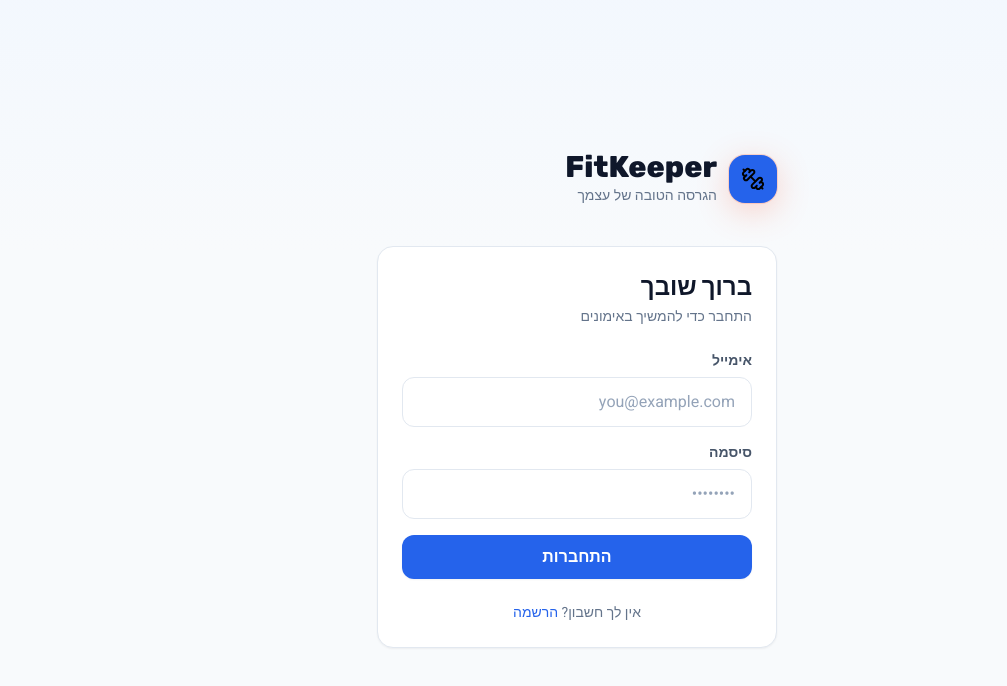
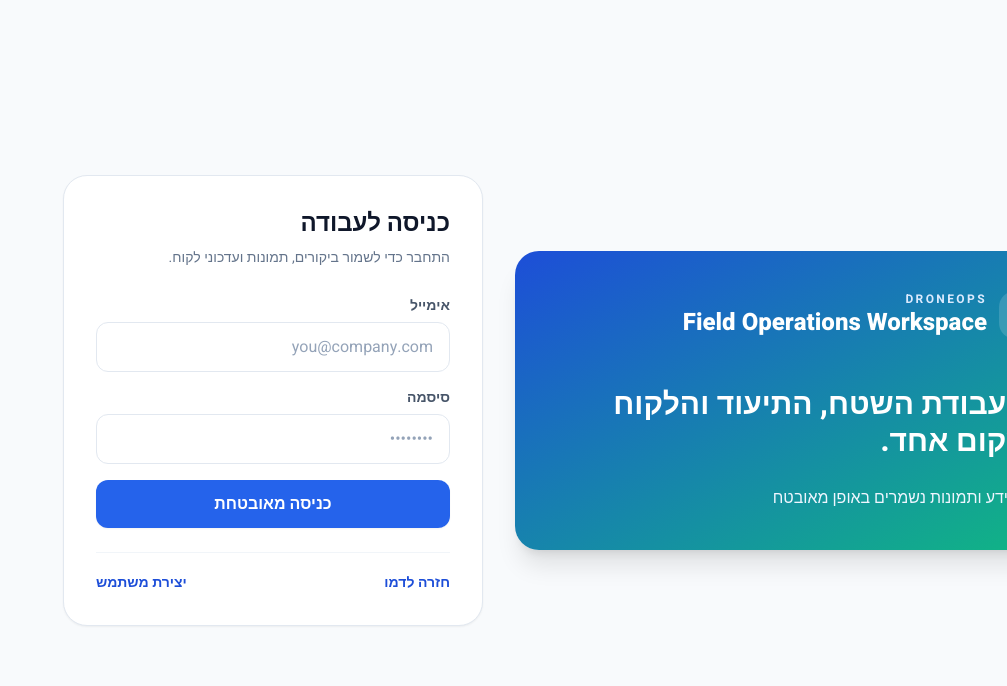
Before and after one commit to ashalem1660-hash/fitkeeper, a Next.js app: page /auth/login in a window 1280 px wide. Shown: the top 686 px of the page, without its empty margins (273-1280 px from the left). Built offline with nearby package versions, Linux system fonts and the light colour scheme.

Commit message:
Brand login screen for DroneOps operations workspace

```diff
--- a/app/auth/login/page.tsx
+++ b/app/auth/login/page.tsx
@@ -1,6 +1,6 @@
 import Link from "next/link";
 import { login } from "../actions";
-import { Dumbbell } from "lucide-react";
+import { Compass, ShieldCheck } from "lucide-react";
 
 export default async function LoginPage({
   searchParams,
@@ -9,72 +9,31 @@ export default async function LoginPage({
 }) {
   const { error } = await searchParams;
   return (
-    <main className="min-h-dvh flex flex-col justify-center px-6 py-10 max-w-md mx-auto">
-      <div className="flex items-center gap-3 mb-10 animate-fade-in">
-        <div className="w-12 h-12 rounded-2xl bg-accent flex items-center justify-center shadow-glow">
-          <Dumbbell className="w-6 h-6 text-black" />
-        </div>
-        <div>
-          <h1 className="font-display text-3xl font-extrabold leading-none">
-            FitKeeper
-          </h1>
-          <p className="text-muted text-sm mt-1">הגרסה הטובה של עצמך</p>
-        </div>
-      </div>
-
-      <div className="card p-6 animate-fade-in">
-        <h2 className="font-display text-2xl font-bold mb-1">ברוך שובך</h2>
-        <p className="text-muted text-sm mb-6">התחבר כדי להמשיך באימונים</p>
-
-        {error && (
-          <div className="mb-4 p-3 rounded-xl bg-danger/15 border border-danger/30 text-danger text-sm">
-            {error === "Invalid login credentials"
-              ? "אימייל או סיסמה שגויים"
-              : error}
+    <main className="min-h-dvh bg-slate-50 px-5 py-8 text-slate-900">
+      <div className="mx-auto grid min-h-[calc(100dvh-4rem)] max-w-5xl items-center gap-8 lg:grid-cols-[1fr_420px]">
+        <section className="hidden rounded-3xl bg-gradient-to-br from-blue-700 to-emerald-500 p-10 text-white shadow-xl lg:block">
+          <div className="mb-12 flex items-center gap-3">
+            <div className="rounded-2xl bg-white/15 p-3"><Compass /></div>
+            <div><p className="text-xs font-bold tracking-[0.2em] text-blue-100">DRONEOPS</p><h1 className="text-2xl font-extrabold">Field Operations Workspace</h1></div>
           </div>
-        )}
-
-        <form action={login} className="space-y-4">
-          <div>
-            <label className="label" htmlFor="email">
-              אימייל
-            </label>
-            <input
-              id="email"
-              name="email"
-              type="email"
-              required
-              dir="ltr"
-              className="input text-right"
-              placeholder="you@example.com"
-            />
+          <h2 className="max-w-md text-3xl font-extrabold leading-tight">כל עבודת השטח, התיעוד והלקוח במקום אחד.</h2>
+          <p className="mt-6 flex items-center gap-2 text-blue-50"><ShieldCheck className="h-5 w-5" /> מידע ותמונות נשמרים באופן מאובטח</p>
+        </section>
+        <section className="rounded-3xl border border-slate-200 bg-white p-6 shadow-sm sm:p-8">
+          <div className="mb-7 flex items-center gap-3 lg:hidden">
+            <div className="rounded-2xl bg-gradient-to-br from-blue-600 to-emerald-500 p-3 text-white"><Compass /></div>
+            <div><p className="text-xs font-bold tracking-[0.18em] text-blue-600">DRONEOPS</p><h1 className="font-extrabold">מערכת תפעול שטח</h1></div>
           </div>
-          <div>
-            <label className="label" htmlFor="password">
-              סיסמה
-            </label>
-            <input
-              id="password"
-              name="password"
-              type="password"
-              required
-              minLength={6}
-              dir="ltr"
-              className="input text-right"
-              placeholder="••••••••"
-            />
-          </div>
-          <button type="submit" className="btn-primary w-full">
-            התחברות
-          </button>
-        </form>
-
-        <p className="text-center text-sm text-muted mt-6">
-          אין לך חשבון?{" "}
-          <Link href="/auth/signup" className="text-accent font-medium">
-            הרשמה
-          </Link>
-        </p>
+          <h2 className="text-2xl font-extrabold">כניסה לעבודה</h2>
+          <p className="mt-2 text-sm text-slate-500">התחבר כדי לשמור ביקורים, תמונות ועדכוני לקוח.</p>
+          {error && <div className="mt-5 rounded-xl border border-red-100 bg-red-50 p-3 text-sm font-semibold text-red-700">{error === "Invalid login credentials" ? "אימייל או סיסמה שגויים" : error}</div>}
+          <form action={login} className="mt-7 space-y-4">
+            <div><label className="label" htmlFor="email">אימייל</label><input id="email" name="email" type="email" required dir="ltr" className="input text-right" placeholder="you@company.com" /></div>
+            <div><label className="label" htmlFor="password">סיסמה</label><input id="password" name="password" type="password" required minLength={6} dir="ltr" className="input text-right" placeholder="••••••••" /></div>
+            <button type="submit" className="btn-primary w-full py-3">כניסה מאובטחת</button>
+          </form>
+          <div className="mt-6 flex items-center justify-between border-t border-slate-100 pt-5 text-sm"><Link href="/droneops" className="font-bold text-blue-700">חזרה לדמו</Link><Link href="/auth/signup" className="font-bold text-blue-700">יצירת משתמש</Link></div>
+        </section>
       </div>
     </main>
   );
```
